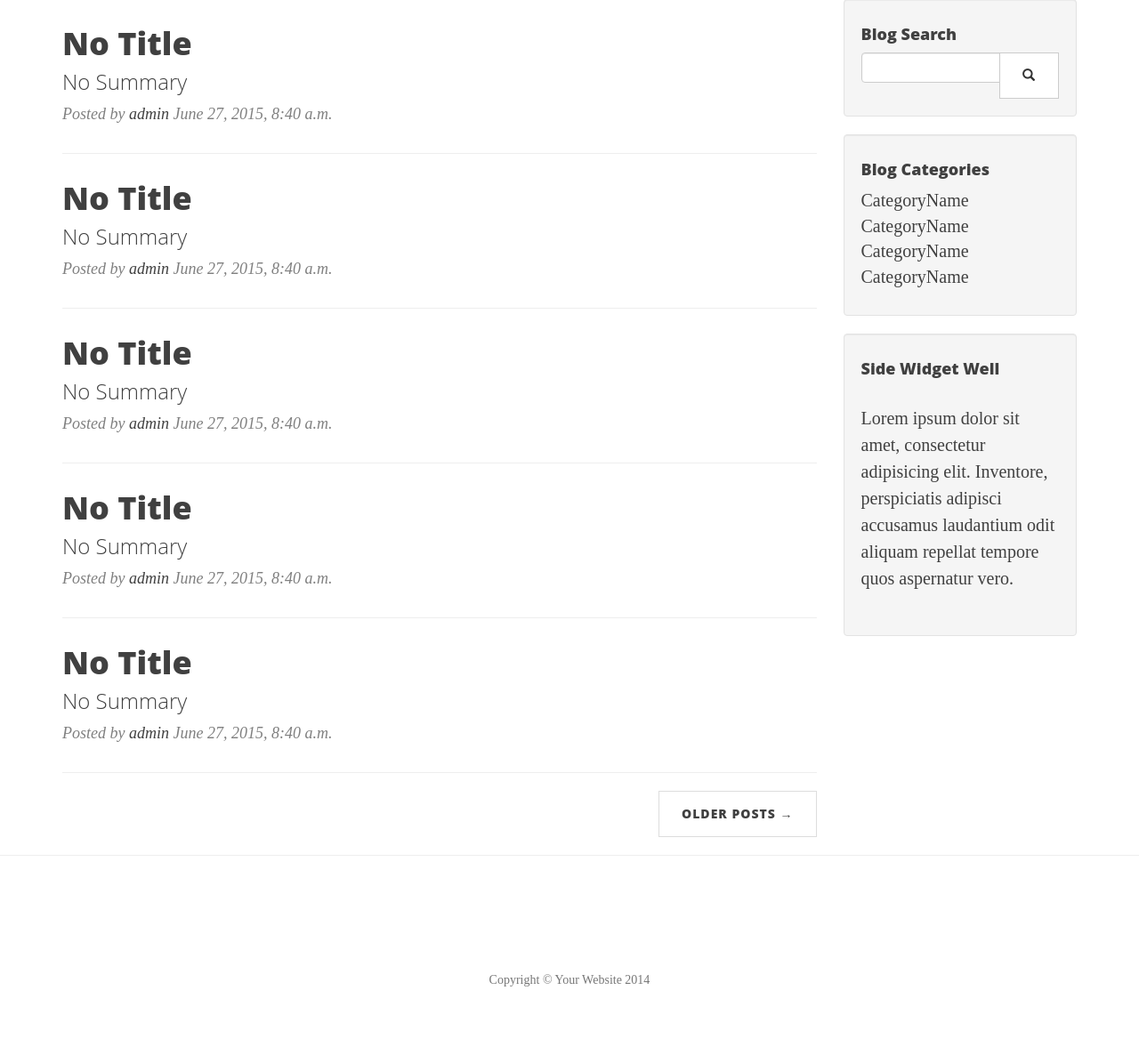
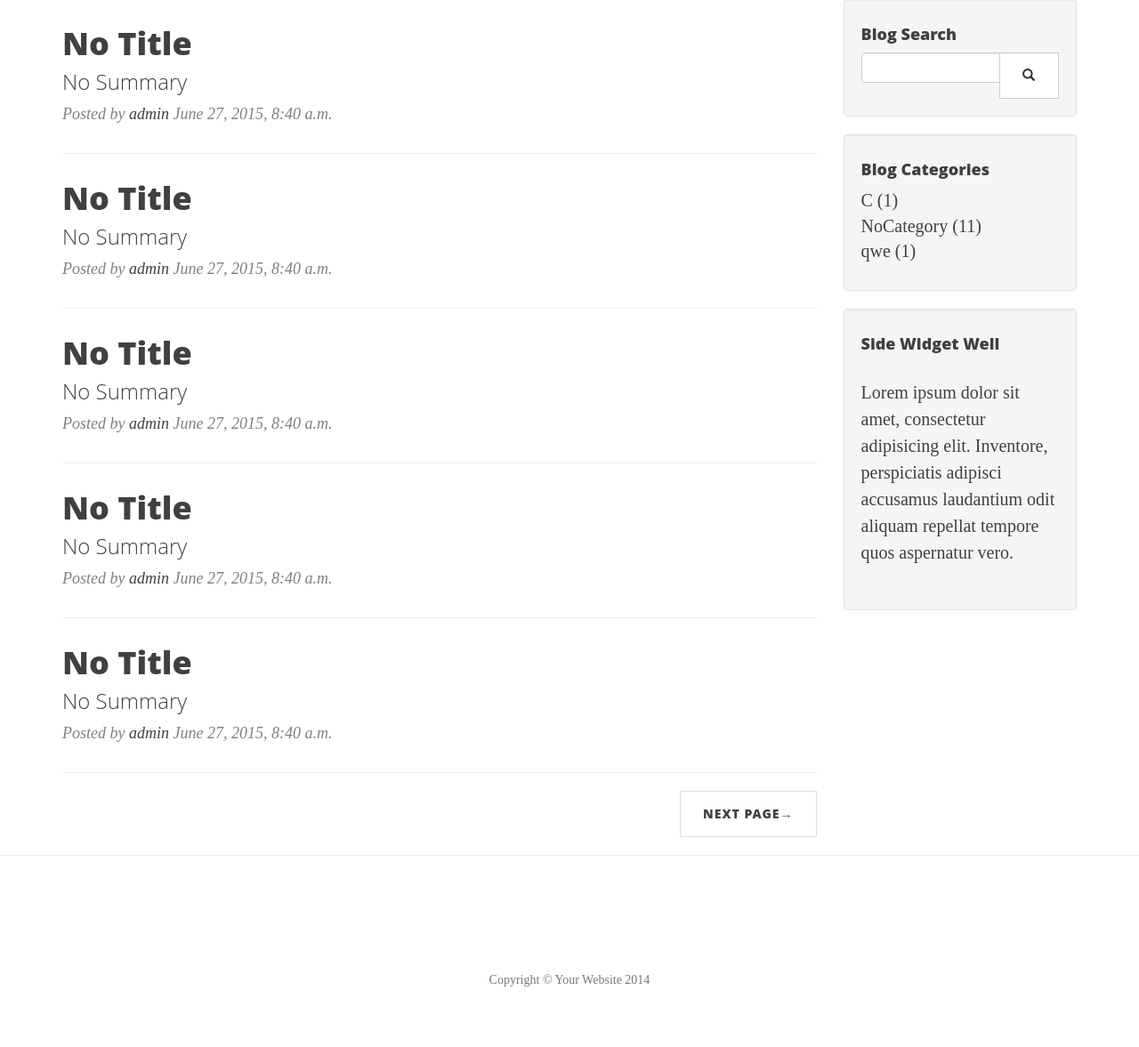
Before and after one commit to laoyang103/my-pydjango-blog, a Django app: page / in a window 1280 px wide. Shown: the part 499-1676 px from the top of the page at 89% size. Run offline with Django 3.2, Linux system fonts and the light colour scheme; data comes from the database, SQL or seed files in the repository; both versions use the stored data as it was after the commit; some libraries are stand-ins or nearby versions.

Commit message:
分类功能实现

```diff
--- a/article/templates/base.html
+++ b/article/templates/base.html
@@ -114,14 +114,13 @@
                     <div class="row">
                         <div class="col-lg-6">
                             <ul class="list-unstyled">
-                                <li><a href="#">CategoryName</a>
-                                </li>
-                                <li><a href="#">CategoryName</a>
-                                </li>
-                                <li><a href="#">CategoryName</a>
-                                </li>
-                                <li><a href="#">CategoryName</a>
-                                </li>
+                                {% for category in categorys %}
+                                    <li>
+                                        <a href="/list/1_{{ category.category }}">
+                                        {{ category.category }}&nbsp({{ category.dcount }})
+                                        </a>
+                                    </li>
+                                {% endfor %}
                             </ul>
                         </div>
                     </div>
--- a/article/templates/home.html
+++ b/article/templates/home.html
@@ -25,7 +25,12 @@
         <!-- Pager -->
         <ul class="pager">
             <li class="next">
-                <a href="/list/{{ netx_page }}/">Older Posts &rarr;</a>
+                {% if next_page %}
+                    <a href="/list/{{ next_page }}_{{ cate }}/">Next Page&rarr;</a>
+                {% endif %}
+                {% if pre_page %}
+                    <a href="/list/{{ pre_page }}_{{ cate }}/">Pre Page&rarr;</a>
+                {% endif %}
             </li>
         </ul>
     </div>
--- a/article/views.py
+++ b/article/views.py
@@ -1,4 +1,5 @@
 from django.shortcuts import render
+from django.db.models import Count
 from django.http import HttpResponse, Http404
 from article.models import Article
 from datetime import datetime
@@ -7,14 +8,24 @@ from my_blog import settings
 # Create your views here.
 def home(request):
     art = Article.objects.order_by('-datetime')[:5:]
-    return render(request, 'home.html', {'artlist': art, 'netx_page': 2})
+    categorys = Article.objects.values('category').annotate(dcount=Count('category'))
+    return render(request, 'home.html', {'artlist': art, 'categorys': categorys, 'next_page': 2})
 
-def list(request, page):
+def list(request, page, cate):
     page = int(page)
     start = settings.PRE_PAGE_NUM * (page - 1)
     end = settings.PRE_PAGE_NUM * page
-    art = Article.objects.order_by('-datetime')[start:end:]
-    return render(request, 'home.html', {'artlist': art, 'netx_page': page + 1})
+
+    # find artlist
+    art = Article.objects.filter(category=cate).order_by('-datetime')[start:end:]
+    # statistics categorys
+    categorys = Article.objects.values('category').annotate(dcount=Count('category'))
+
+    resdict = {'artlist': art, 'categorys': categorys}
+    if cate: resdict['cate'] = cate
+    if 0 != len(art): resdict['next_page'] = page + 1
+    if 1 < page: resdict['pre_page'] = page - 1
+    return render(request, 'home.html', resdict)
 
 def detail(request, id):
     try:
--- a/my_blog/urls.py
+++ b/my_blog/urls.py
@@ -9,6 +9,6 @@ urlpatterns = patterns('',
     url(r'^admin/', include(admin.site.urls)),
     url(r'^ckeditor/', include('ckeditor.urls')),
     url(r'^$', 'article.views.home', name='home'),
-    url(r'^list/(?P<page>\d+)/$', 'article.views.list', name='list'),
+    url(r'^list/(?P<page>\d+)_(?P<cate>.*)/$', 'article.views.list', name='list'),
     url(r'^detail/(?P<id>\d+)/$', 'article.views.detail', name='detail'),
 )
```
Also changed, not shown: db.sqlite3.
